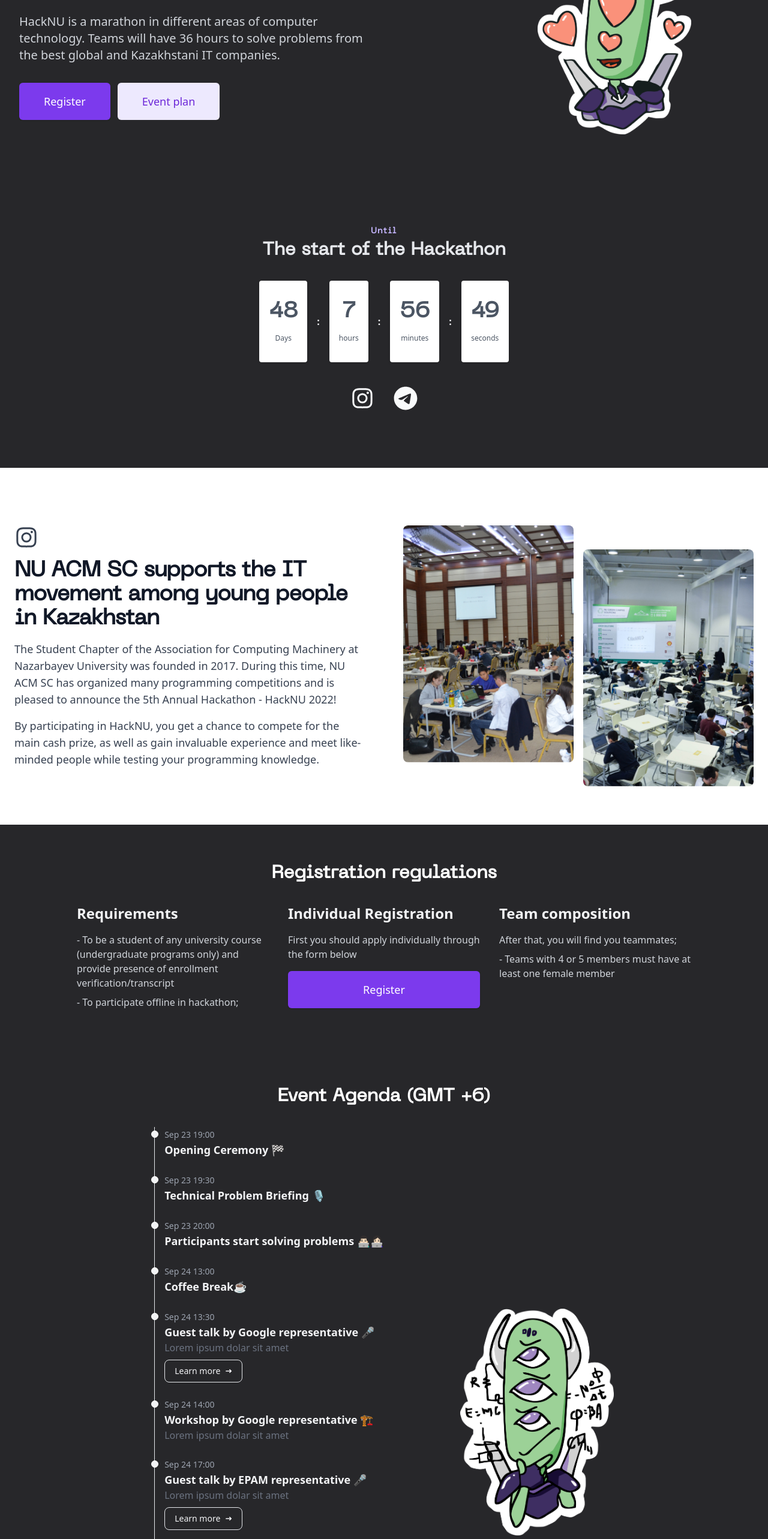
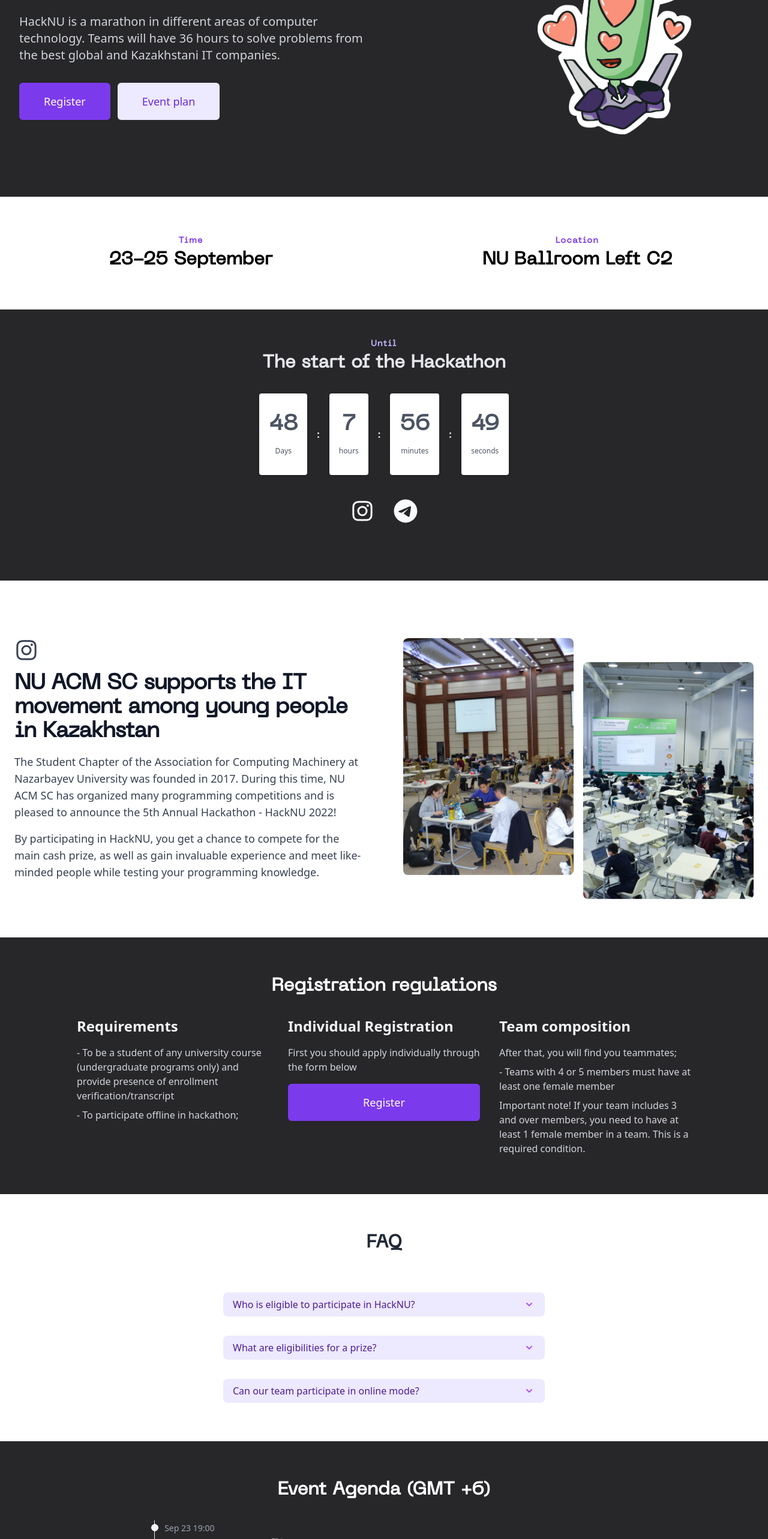
Before and after one commit to nuacmsc/hacknu2022, a Next.js app: page / in a window 1280 px wide. Shown: the part 234-2800 px from the top of the page at 60% size. Built offline with nearby package versions, Linux system fonts and the light colour scheme.

Commit message:
feat: info section, separate registration buttons, faq section

```diff
--- /dev/null
+++ b/components/about.tsx
@@ -0,0 +1,27 @@
+import React from "react"
+
+const Block: React.FC<React.PropsWithChildren<{ title: string}>> = ({ title, children }) => {
+    return (
+        <div className="text-center">
+            <h2 className="text-sm text-violet-600 tracking-widest font-bold title-font mb-1">{title}</h2>
+            <h1 className="sm:text-3xl text-2xl font-bold title-font">
+                {children}
+            </h1>
+        </div>
+    )
+}
+
+export const About = () => {
+    return (
+        <section className="body-font">
+            <div className="container px-5 py-16 mx-auto grid grid-cols-1 md:grid-cols-2 justify-between gap-12">
+                <Block title="Time">
+                    23-25 September
+                </Block>
+                <Block title="Location">
+                    NU Ballroom Left C2
+                </Block>
+            </div>
+        </section>
+    )
+};
--- /dev/null
+++ b/components/faq.tsx
@@ -0,0 +1,47 @@
+import { Disclosure } from "@headlessui/react"
+
+export const Question: React.FC<{ question: string, text: string }> = ({ question, text }) => {
+    return (
+        <Disclosure>
+            {({ open }) => (
+                <>
+                    <Disclosure.Button className="flex items-center w-full justify-between rounded-lg bg-violet-100 px-4 py-2 text-left text-md font-medium text-violet-900 hover:bg-violet-200 focus:outline-none focus-visible:ring focus-visible:ring-violet-500 focus-visible:ring-opacity-75">
+                        <span>{question}</span>
+                        <svg xmlns="http://www.w3.org/2000/svg" viewBox="0 0 20 20" fill="currentColor" aria-hidden="true" className={`h-5 w-5 text-purple-500 transform transition-transform ${open ? '' : 'rotate-180'}`}><path fill-rule="evenodd" d="M14.707 12.707a1 1 0 01-1.414 0L10 9.414l-3.293 3.293a1 1 0 01-1.414-1.414l4-4a1 1 0 011.414 0l4 4a1 1 0 010 1.414z" clip-rule="evenodd"></path></svg>
+                    </Disclosure.Button>
+                    <Disclosure.Panel className="text-gray-500">
+                        {text}
+                    </Disclosure.Panel>
+                </>
+            )}
+        </Disclosure>
+    )
+}
+
+const QUESTIONS = [
+    {
+        question: "Who is eligible to participate in HackNU?",
+        text: "Students of Bachelor's and Master's degree in any major are encouraged to apply for participation. Every member of your team has to be currently enrolled in BS/MS program and provide an official document from university that proves that you are currently a student. We've designed our Hackathon to expose entry level and middle programmers to challenge their coding skills in a collaborative environment. Important note! If your team includes 3 and over members, you need to have at least 1 female member in a team. This is a required condition.",
+    },
+    {
+        question: "What are eligibilities for a prize?",
+        text: "Firstly, every member of your team has to be a Bachelor's program student. Secondly, your team has to participate in offline mode at Nur-Sultan, Nazarbayev University.",
+    },
+    {
+        question: "Can our team participate in online mode?",
+        text: "Yes! We will send out descriptions of problems to the Telegram chat of participants.",
+    }
+]
+
+export const FAQ = () => {
+    return (
+        <section className="body-font">
+            <div className="px-5 py-16 mx-auto grid grid-cols-1 gap-8 max-w-xl w-full">
+                <h1 className="font-bold text-center text-3xl mb-8 text-gray-800">FAQ</h1>
+                {QUESTIONS.map(({ question, text }, i) => (
+                    <Question question={question} text={text} key={i} />
+                ))}
+            </div>
+        </section>
+    )
+}
--- a/components/hero.tsx
+++ b/components/hero.tsx
@@ -104,7 +104,7 @@
                     ))}
                   </div>
                   <a
-                    href="#"
+                    href="#registration"
                     className="block w-full px-5 py-3 text-center font-medium text-violet-600 bg-violet-100 hover:bg-gray-100"
                   >
                     Register
--- a/components/registration.tsx
+++ b/components/registration.tsx
@@ -1,4 +1,12 @@
+import { Popover, Transition } from '@headlessui/react'
 import SolidButton from './solidButton'
+
+// TODO: Add registration links
+const registrationLinks = {
+    kk: '#',
+    ru: '#',
+    en: '#',
+}
 
 export default function Registration () {
     return (
@@ -14,7 +22,26 @@
                     <span className="text-2xl font-bold text-gray-100">Individual Registration</span>
                     <p className="text-gray-300  text-base mt-4">First you should apply individually through the form below</p>
                     <div className="mt-4">
-                        <SolidButton url="#" text="Register"/>
+                        <Popover className="relative">
+                            <Popover.Button className="w-full">
+                                <SolidButton text="Register"/>
+                            </Popover.Button>
+                            <Transition
+                                enter="transition duration-100 ease-out"
+                                enterFrom="transform translate-y-4 opacity-0"
+                                leave="transition duration-100 ease-out"
+                                leaveTo="transform translate-y-4 opacity-0"
+                            >
+                                <Popover.Panel className="absolute w-full flex flex-col items-center mt-6">
+                                    <div className="bg-white w-4 h-4 rotate-45 -m-3 rounded-sm"/>
+                                    <div className="bg-white min-w-full grid grid-cols-1 lg:grid-cols-3 p-4 rounded-md gap-4 drop-shadow-md">
+                                        <SolidButton url={registrationLinks.kk} text="KK" />
+                                        <SolidButton url={registrationLinks.en} text="EN" />
+                                        <SolidButton url={registrationLinks.ru} text="RU" />
+                                    </div>
+                                </Popover.Panel>
+                            </Transition>
+                        </Popover>
                     </div>
                     {/* <p className="text-white text-base">- To participate offline in hackathon;</p> */}
                 </div>
@@ -22,6 +49,7 @@
                     <span className="text-2xl font-bold text-gray-100">Team composition</span>
                     <p className="text-gray-300 text-base mt-4">After that, you will find you teammates;</p>
                     <p className="text-gray-300 text-base mt-2">- Teams with 4 or 5 members must have at least one female member</p>
+                    <p className="text-gray-300 text-base mt-2">Important note! If your team includes 3 and over members, you need to have at least 1 female member in a team. This is a required condition. </p>
                 </div>
             </div>
         </div>
--- a/components/solidButton.tsx
+++ b/components/solidButton.tsx
@@ -1,7 +1,7 @@
 import {} from 'react';
 
 interface ButtonProp{
-    url: string,
+    url?: string,
     text: string
 }
 
@@ -10,9 +10,9 @@
         <div className="rounded-md shadow">
             <a
                 href={props.url}
-                className="flex items-center justify-center px-8 py-3 border border-transparent text-base font-medium rounded-md text-white bg-violet-600 hover:bg-violet-700 md:py-4 md:text-lg md:px-10"
+                className="flex items-center justify-center px-8 py-3 border border-transparent text-base font-medium rounded-md text-white bg-violet-600 hover:bg-violet-700 md:py-4 md:text-lg md:px-10 focus:outline-none focus-visible:ring focus-visible:ring-violet-500 focus-visible:ring-opacity-75"
             >
-            {props.text}
+                {props.text}
             </a>
         </div>
     )
--- a/pages/index.tsx
+++ b/pages/index.tsx
@@ -7,6 +7,8 @@
 import InfoSection from '../components/info'
 import Registration from '../components/registration'
 import Partners from '../components/partners'
+import { About } from '../components/about'
+import { FAQ } from '../components/faq'
 
 
 const Home: NextPage = () => {
@@ -42,10 +44,14 @@
 
       <HeroSection/>
 
+      <About />
+
       <Timer/>
 
       <InfoSection/>
       <Registration/>
+
+      <FAQ />
 
       <Agenda/>
 
```
